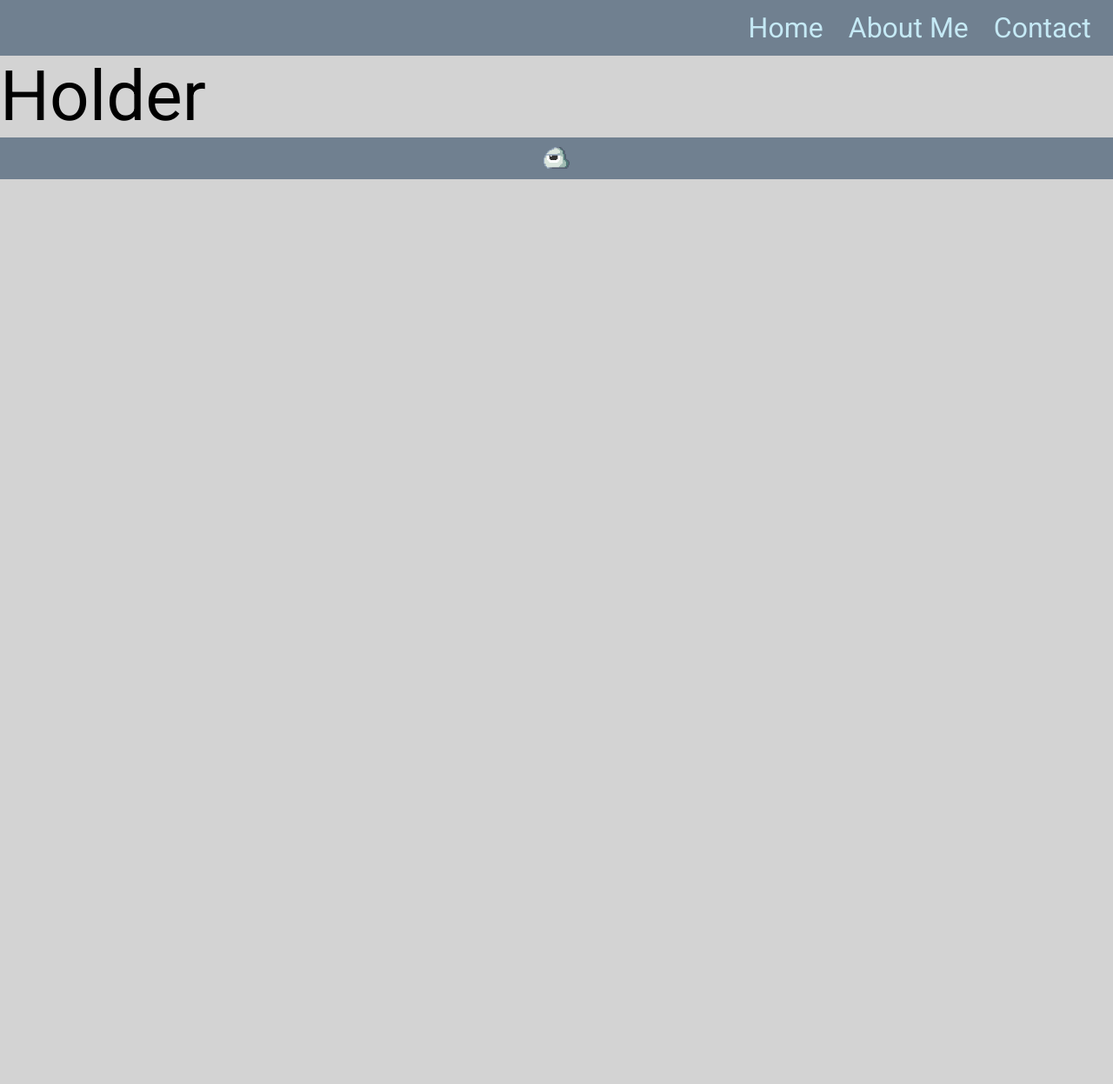
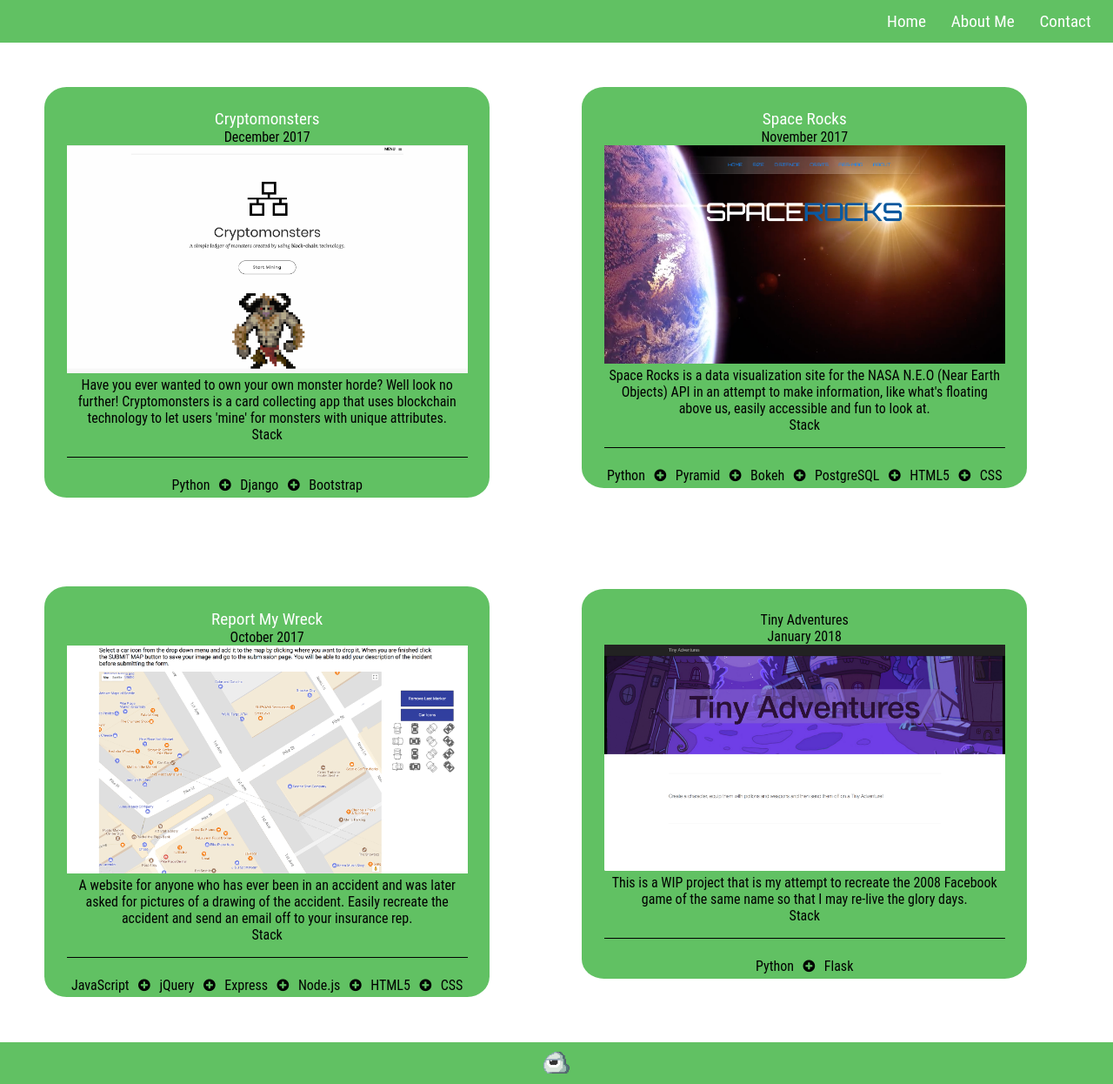
Before and after one commit to hcodydibble/portfolio, a Flask app: page /projects in a window 1280 px wide. Shown: the whole page at 87% size. Before the commit the page ends 206 px from the top, so only its background shows below. Run offline with Flask 2, Linux system fonts and the light colour scheme; some libraries are stand-ins or nearby versions.

Commit message:
working on the projects page, about me page is ok enough

```diff
--- a/static/css/style.css
+++ b/static/css/style.css
@@ -5,14 +5,13 @@ html, body{
 body{
     display: flex;
     flex-direction: column;
-    font-family: 'Roboto', sans-serif;
-    background-color: lightgrey;
+    font-family: 'Roboto Condensed', sans-serif;
 }
 
 a{
     text-decoration: none;
-    font-size: 2em;
-    color: #C5E9F5;
+    font-size: 1.2em;
+    color: white;
     cursor: pointer;
     margin: 1%;
 }
@@ -34,14 +33,14 @@ hr{
 }
 
 footer{
-    background-color: #708090;
+    background-color: #61c163;
 }
 
 footer div{
     text-align: center;
 }
 
-.about-me{
+.middle{
     flex: 1 0 auto;
     text-align: center;
     padding: 18%;
@@ -49,12 +48,6 @@ footer div{
 
 .about-me p{
     text-align: center;
-}
-
-.contact-info{
-    flex: 1 0 auto;
-    text-align: center;
-    padding: 18%;
 }
 
 .contact-info a{
@@ -87,22 +80,12 @@ footer div{
     width: 3.5%;
 }
 
-.intro{
-    flex: 1 0 auto;
-    margin-left: auto;
-    margin-right: auto;
-    padding-top: 18%;
-    text-align: center;
-    width: 50%;
-}
-
 .intro h3, .intro p{
-    background-color: lightgrey;
     padding-left: 2%;
 }
 
 .navbar{
-    background-color: #708090;
+    background-color: #61c163;
     padding: 1%;
     text-align: right;
 }
@@ -110,3 +93,18 @@ footer div{
 .social-media a{
     color: white;
 }
+
+.project-detail{
+    width: 40%;
+    display: inline-block;
+    background-color: #61c163;
+    border-radius: 5%;
+    margin: 4%;
+    text-align: center;
+    display: inline-flex;
+}
+
+.project-info{
+    padding: 5% 5% 0 5%;
+    flex: 1;
+}
--- /dev/null
+++ b/static/js/app.js
@@ -0,0 +1,10 @@
+$(function () {
+  count = 0;
+  wordsArray = ["Developer", "Pythonista", "Gamer", "Cat lover"];
+  setInterval(function () {
+    count++;
+    $(".word").fadeOut(400, function () {
+      $(this).text(wordsArray[count % wordsArray.length]).fadeIn(400);
+    });
+  }, 4000);
+});
--- a/templates/about.html
+++ b/templates/about.html
@@ -1,7 +1,7 @@
 {% extends 'base.html' %}
 
 {% block content %}
-    <div class='about-me'>
-        <p>I'm a dude who likes to make fun and interesting things for other people to mess around with.</p>
+    <div class='about-me middle'>
+        <p>I am a software developer in Seattle, currently seeking a career as a full-stack or backend engineer in the United States. I fell in love with programming while attending Code Fellows, an intensive coding bootcamp, and now spend my time messing around with various projects and studying new languages. While not working with code I enjoy playing games or baking.</p>
     </div>
 {% endblock %}
--- a/templates/base.html
+++ b/templates/base.html
@@ -4,6 +4,7 @@
     <link rel="stylesheet" type="text/css" href="{{ url_for('static', filename='css/reset.css') }}">
     <link rel="stylesheet" type="text/css" href="{{ url_for('static', filename='css/style.css') }}">
     <link rel="stylesheet" href="https://cdnjs.cloudflare.com/ajax/libs/font-awesome/4.7.0/css/font-awesome.min.css">
+    <script src="https://code.jquery.com/jquery-3.2.1.min.js" integrity="sha256-hwg4gsxgFZhOsEEamdOYGBf13FyQuiTwlAQgxVSNgt4=" crossorigin="anonymous"></script>
     <link href="https://fonts.googleapis.com/css?family=Roboto" rel="stylesheet">
     <link rel="icon" href="{{ url_for('static', filename='img/c_mon9.png') }}">
     <title>Cody's Portfolio</title>
@@ -39,4 +40,5 @@
         </div>
     </footer>
 </body>
+<script src="{{ url_for('static', filename='js/app.js') }}"type="text/javascript"></script>
 </html>
--- a/templates/contact.html
+++ b/templates/contact.html
@@ -1,13 +1,13 @@
 {% extends 'base.html' %}
 
 {% block content%}
-    <div class='contact-info'>
+    <div class='contact-info middle'>
         <p>Feel free to contact me with <strong>any</strong> questions.</p>
         <hr>
         <a href="mailto:hcodydibble@gmail.com">hcodydibble@gmail.com</a>
         <div class='social-media'>
-            <a href="https://www.linkedin.com/in/codydibble" target='_blank' class="fa fa-linkedin"></a>
-            <a href="https://github.com/hcodydibble" target='_blank' class="fa fa-github"></a>
+            <a href="https://www.linkedin.com/in/codydibble" target='blank' class="fa fa-linkedin"></a>
+            <a href="https://github.com/hcodydibble" target='blank' class="fa fa-github"></a>
         </div>
     </div>
 {% endblock %}
--- a/templates/home.html
+++ b/templates/home.html
@@ -1,8 +1,8 @@
 {% extends 'base.html' %}
 
 {%block content %}
-<div class='intro'>
-    <h3>Hi, I'm Cody</h3>
-    <p>I like to create things</p>
+<div class='intro middle'>
+    <h2>Hi, I'm Cody</h2>
+    <h3>I am a <span class='word'>Developer</span>.</h3>
 </div>
 {% endblock %}
--- a/templates/projects.html
+++ b/templates/projects.html
@@ -1,5 +1,55 @@
 {% extends 'base.html' %}
 
 {% block content %}
-    <h1>Holder</h1>
+    <div class='projects'>
+
+        <div class='project-detail'>
+            <div class='project-info'>
+                <a href="ec2-34-215-7-234.us-west-2.compute.amazonaws.com">Cryptomonsters</a>
+                <p>December 2017</p>
+                <img src="{{ url_for('static', filename='img/cryptocards.png') }}">
+                <p id='description'>Have you ever wanted to own your own monster horde? Well look no further! Cryptomonsters is a card collecting app that uses blockchain technology to let users 'mine' for monsters with unique attributes.</p>
+                <p>Stack</p>
+                <hr>
+                <p>Python <i class="fa fa-plus-circle" aria-hidden="true"></i> Django <i class="fa fa-plus-circle" aria-hidden="true"></i> Bootstrap</p>
+            </div>
+        </div>
+
+        <div class='project-detail'>
+            <div class='project-info'>
+                <a href="http://close-encounters.herokuapp.com/">Space Rocks</a>
+                <p>November 2017</p>
+                <img src="{{ url_for('static', filename='img/spacerocks.png') }}">
+                <p id='description'>Space Rocks is a data visualization site for the NASA N.E.O (Near Earth Objects) API in an attempt to make information, like what's floating above us, easily accessible and fun to look at.</p>
+                <p>Stack</p>
+                <hr>
+                <p>Python <i class="fa fa-plus-circle" aria-hidden="true"></i> Pyramid <i class="fa fa-plus-circle" aria-hidden="true"></i> Bokeh <i class="fa fa-plus-circle" aria-hidden="true"></i> PostgreSQL <i class="fa fa-plus-circle" aria-hidden="true"></i> HTML5 <i class="fa fa-plus-circle" aria-hidden="true"></i> CSS</p>
+            </div>
+        </div>
+
+        <div class='project-detail'>
+            <div class='project-info'>
+                <a href="http://report-my-wreck.herokuapp.com/">Report My Wreck</a>
+                <p>October 2017</p>
+                <img src="{{ url_for('static', filename='img/collisionreport.png') }}">
+                <p id='description'>A website for anyone who has ever been in an accident and was later asked for pictures of a drawing of the accident. Easily recreate the accident and send an email off to your insurance rep.</p>
+                <p>Stack</p>
+                <hr>
+                <p>JavaScript <i class="fa fa-plus-circle" aria-hidden="true"></i> jQuery <i class="fa fa-plus-circle" aria-hidden="true"></i> Express <i class="fa fa-plus-circle" aria-hidden="true"></i> Node.js <i class="fa fa-plus-circle" aria-hidden="true"></i> HTML5 <i class="fa fa-plus-circle" aria-hidden="true"></i> CSS</p>
+            </div>
+        </div>
+
+        <div class='project-detail'>
+            <div class='project-info'>
+                <p>Tiny Adventures</p>
+                <p>January 2018</p>
+                <img src="{{ url_for('static', filename='img/tinyadventures.png') }}">
+                <p id='description'>This is a WIP project that is my attempt to recreate the 2008 Facebook game of the same name so that I may re-live the glory days.</p>
+                <p>Stack</p>
+                <hr>
+                <p>Python <i class="fa fa-plus-circle" aria-hidden="true"></i> Flask</p>
+            </div>
+        </div>
+
+    </div>
 {% endblock %}
```
Also changed, not shown: static/img/collisionreport.png (added), static/img/cryptocards.png (added), static/img/spacerocks.png (added), static/img/tinyadventures.png (added).
